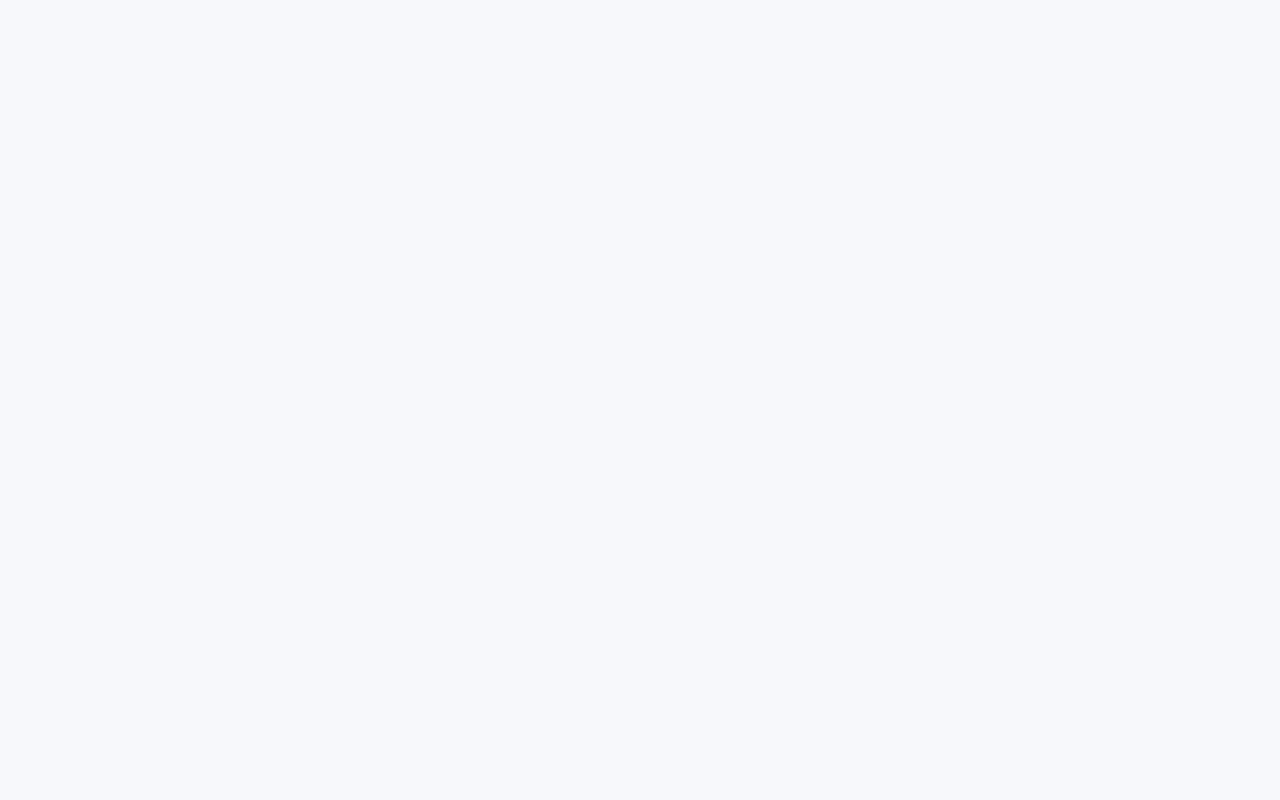
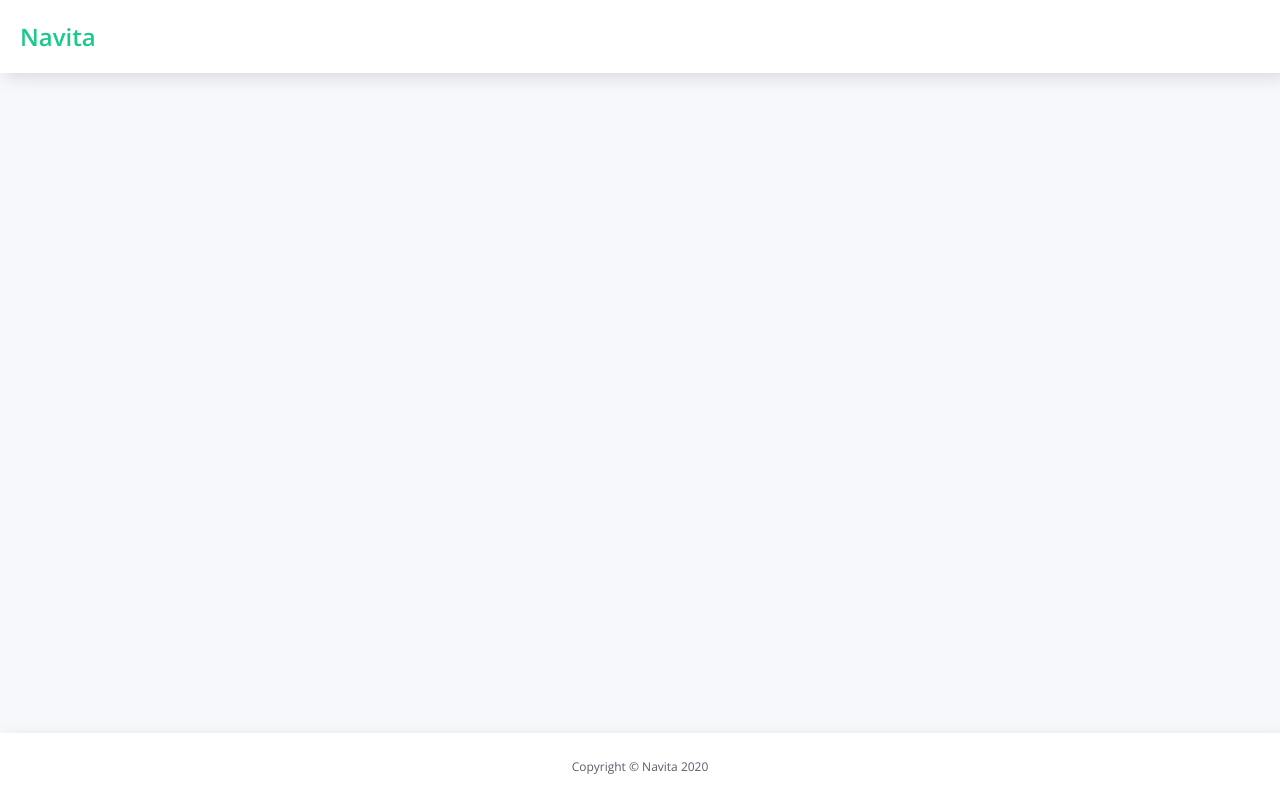
Before and after one commit to rafaelst2000/desafio-navita, a Vue app: page / in a window 1280 px wide. Built offline with nearby package versions, Linux system fonts and the light colour scheme.

Commit message:
header and footer

```diff
--- a/public/index.html
+++ b/public/index.html
@@ -1,17 +1,23 @@
 <!DOCTYPE html>
 <html lang="en">
+
 <head>
   <meta charset="utf-8">
   <meta http-equiv="X-UA-Compatible" content="IE=edge">
   <meta name="viewport" content="width=device-width,initial-scale=1.0">
   <link rel="icon" href="<%= BASE_URL %>favicon.ico">
-    <title><%= htmlWebpackPlugin.options.title %></title>
+  <link rel="preconnect" href="https://fonts.gstatic.com">
+  <link href="https://fonts.googleapis.com/css2?family=Open+Sans:ital,wght@0,400;0,600;0,700;1,400&display=swap"
+    rel="stylesheet">
+  <title>Navita</title>
 </head>
+
 <body>
   <noscript>
-      <strong>We're sorry but <%= htmlWebpackPlugin.options.title %> doesn't work properly without JavaScript enabled. Please enable it to continue.</strong>
+    <strong>Você precisa do Javascript para ver esta página.</strong>
   </noscript>
   <div id="app"></div>
   <!-- built files will be auto injected -->
 </body>
+
 </html>
--- a/src/App.vue
+++ b/src/App.vue
@@ -1,10 +1,34 @@
 <template>
   <div id="app">
-    <router-view />
+    <Header />
+    <main id="main">
+      <router-view />
+    </main>
+    <Footer />
   </div>
 </template>
 
+<script>
+import Header from "@/components/Header";
+import Footer from "@/components/Footer";
+export default {
+  components: {
+    Header,
+    Footer
+  }
+};
+</script>
 <style>
+:root {
+  --primary: #1cc88a;
+  --secundary: #4e73df;
+  --white: #ffffff;
+  --text: #5a5c69;
+  --bg-gray: #f7f8fb;
+  --header-gray: #f8f9fc;
+  --border-gray: #e3e6f0;
+  font-size: 10px;
+}
 * {
   padding: 0;
   margin: 0;
@@ -22,13 +46,23 @@ a {
 body {
   color: #5a5c69;
   background-color: #f7f8fb;
+  font-family: "Open Sans";
 }
 
 .btn {
-  color: #4e73df;
+  color: var(--secundary);
 }
 
 .btn-active {
-  color: #1cc88a;
+  color: var(--primary);
+}
+
+#app {
+  display: flex;
+  min-height: 100vh;
+  flex-direction: column;
+}
+#main {
+  flex: 1;
 }
 </style>
--- /dev/null
+++ b/src/components/Footer.vue
@@ -0,0 +1,20 @@
+<template>
+  <footer>
+    <p>Copyright © Navita 2020</p>
+  </footer>
+</template>
+
+<script>
+export default {};
+</script>
+
+<style scoped>
+footer {
+  background: var(--white);
+  padding: 25px 0;
+  text-align: center;
+  font-size: 1.2rem;
+  color: var(--text);
+  box-shadow: 5px 5px 15px 0px rgba(58, 59, 69, 0.15);
+}
+</style>
--- /dev/null
+++ b/src/components/Header.vue
@@ -0,0 +1,22 @@
+<template>
+  <header>
+    <a href="#">Navita</a>
+  </header>
+</template>
+
+<script>
+export default {};
+</script>
+
+<style scoped>
+a {
+  color: var(--primary);
+  font-size: 2.4rem;
+  font-weight: 600;
+}
+header {
+  padding: 20px;
+  box-shadow: 5px 5px 15px 0px rgba(58, 59, 69, 0.15);
+  background-color: var(--white);
+}
+</style>
```
Lines whose indentation alone changed are shown as unchanged.
